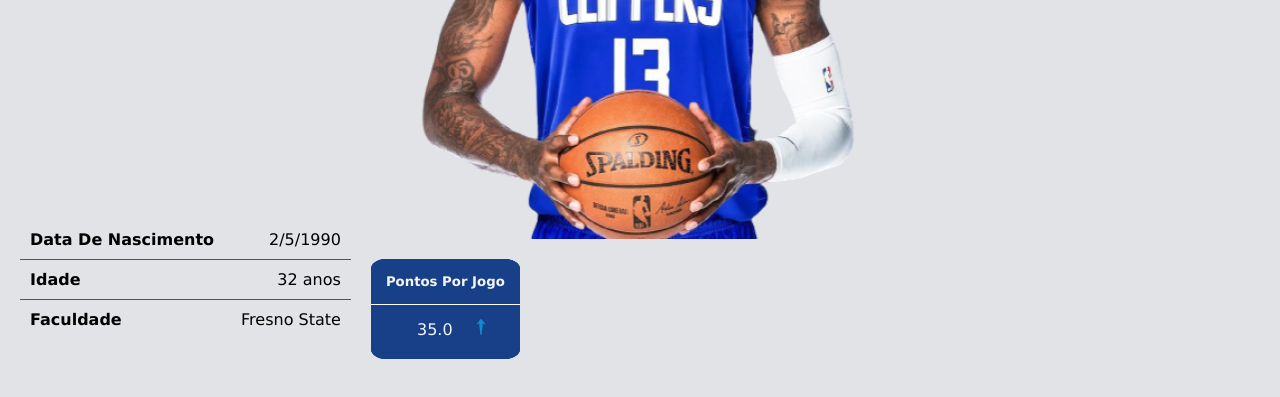
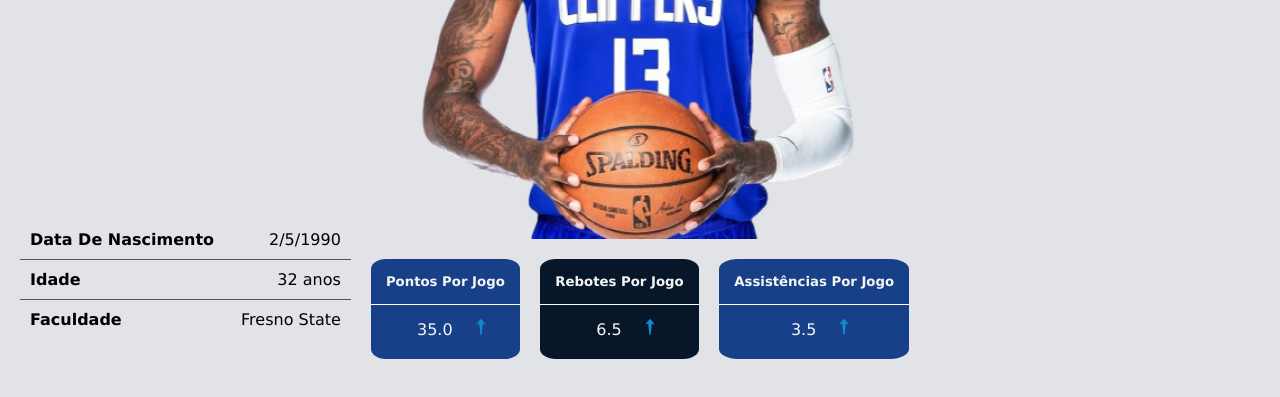
Before and after one commit to GiovanaJensen/nba, a plain HTML site: page index.html in a window 1280 px wide. Shown: the part 371-768 px from the top of the page. Drawn offline with Linux system fonts and the light colour scheme.

Commit message:
cards centrais estilizados

```diff
--- a/css/style.css
+++ b/css/style.css
@@ -118,6 +118,14 @@ div#parte2{
    position:relative;
 }
 
+div#parte2 > section{
+    width: 100%;
+    position: absolute;
+    bottom: 0;
+    display: flex;
+    justify-content: space-between;
+}
+
 div#parte2 h1 {
     font-size: 100px;
     background: -webkit-linear-gradient(#ffffff, #e2e2e2);
@@ -149,21 +157,16 @@ div#parte2 > h3{
     right: 0;
 }
 
-div#parte2 > section > div#card1{
-    right: 15;
-}
-div#parte2 > section > div#card3{
-    left: 15;
-}
-
 div#parte2 .card{
-    position:absolute;
     text-align:center;
     height: 100px;
-    bottom: 0;
     background-color: #184088;
     color: #f5f5f5;
     border-radius: 10%;
+}
+
+div#parte2 .card:nth-child(2){
+    background-color: #071729;
 }
 
 div#parte2 .card h5{
--- a/index.html
+++ b/index.html
@@ -54,19 +54,19 @@
             <h2>#13</h2>
             <h3>F</h3>
             <section>
-                <div class="card" id="card1">
+                <div class="card">
                     <h5>pontos por jogo</h5>
                     <p>35.0</p>
                     <img src="imgs/arrow-up.png" alt="seta apontando para cima">
                 </div>
-                <div class="card" >
-                    <h5>pontos por jogo</h5>
-                    <p>35.0</p>
+                <div class="card">
+                    <h5>rebotes por jogo</h5>
+                    <p>6.5</p>
                     <img src="imgs/arrow-up.png" alt="seta apontando para cima">
                 </div>
-                <div class="card" id="card3">
-                    <h5>pontos por jogo</h5>
-                    <p>35.0</p>
+                <div class="card">
+                    <h5>assistências por jogo</h5>
+                    <p>3.5</p>
                     <img src="imgs/arrow-up.png" alt="seta apontando para cima">
                 </div>
             </section>
```
